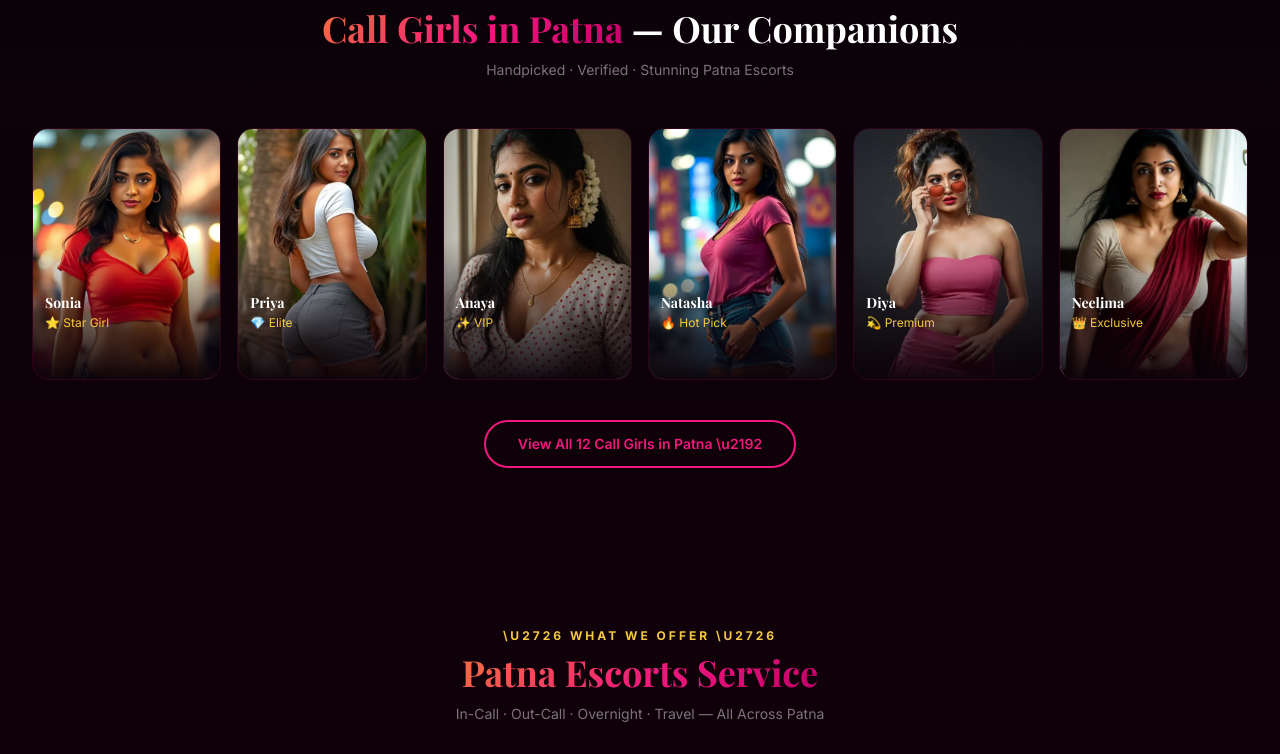
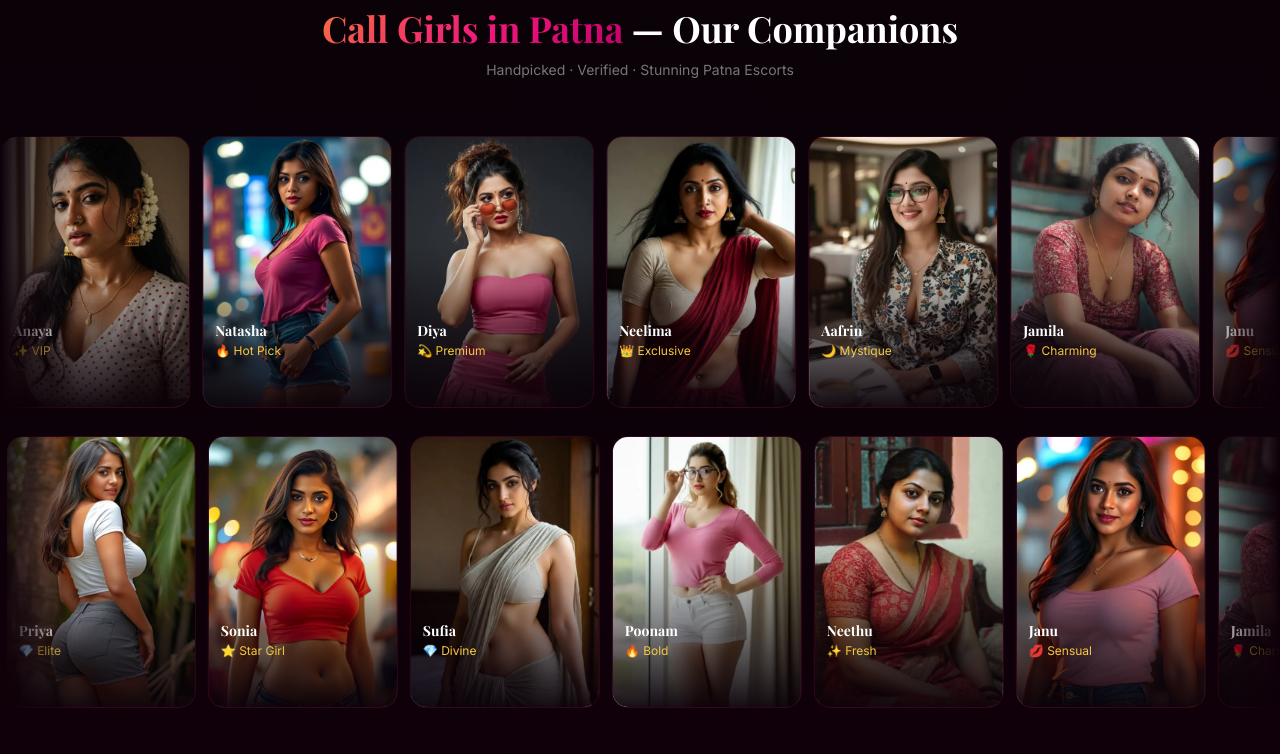
Before and after one commit to trusted7061-lab/hotsonia, a Next.js app: page / in a window 1280 px wide. Shown: the part 1001-1755 px from the top of the page. Built offline with nearby package versions, Linux system fonts and the light colour scheme; a web font is replaced by a local one.

Commit message:
Redesign companions section: two-row auto-scroll marquee with all 12 images

```diff
--- a/src/app/globals.css
+++ b/src/app/globals.css
@@ -42,3 +42,24 @@ html { scroll-behavior: smooth; }
 .companion-card:hover .companion-info { opacity: 1; }
 .companion-card img { transition: transform 0.5s ease; }
 .companion-card:hover img { transform: scale(1.07); }
+
+@keyframes marquee-left {
+  0% { transform: translateX(0); }
+  100% { transform: translateX(-50%); }
+}
+@keyframes marquee-right {
+  0% { transform: translateX(-50%); }
+  100% { transform: translateX(0); }
+}
+.marquee-track {
+  display: flex;
+  width: max-content;
+  animation: marquee-left 40s linear infinite;
+}
+.marquee-track:hover { animation-play-state: paused; }
+.marquee-track-reverse {
+  display: flex;
+  width: max-content;
+  animation: marquee-right 40s linear infinite;
+}
+.marquee-track-reverse:hover { animation-play-state: paused; }
--- a/src/app/page.tsx
+++ b/src/app/page.tsx
@@ -24,42 +24,18 @@ export const metadata: Metadata = {
 };
 
 const featured = [
-  {
-    name: "Sonia",
-    img: "/images/soniya.webp",
-    tag: "\u2b50 Star Girl",
-    alt: "Sonia — Call Girl in Patna | Star Escort Patna | Patna Escorts Service",
-  },
-  {
-    name: "Priya",
-    img: "/images/priya.webp",
-    tag: "\ud83d\udc8e Elite",
-    alt: "Priya — Elite Call Girl Patna | Escorts in Patna | Hot Sonia",
-  },
-  {
-    name: "Anaya",
-    img: "/images/anaya.webp",
-    tag: "\u2728 VIP",
-    alt: "Anaya — VIP Escort in Patna | Premium Call Girl Patna | Hot Sonia",
-  },
-  {
-    name: "Natasha",
-    img: "/images/natasha.webp",
-    tag: "\ud83d\udd25 Hot Pick",
-    alt: "Natasha — Hot Escort in Patna | Call Girls Patna | Patna Escorts Service",
-  },
-  {
-    name: "Diya",
-    img: "/images/diya.webp",
-    tag: "\ud83d\udcab Premium",
-    alt: "Diya — Premium Call Girl in Patna | Young Escort Patna | Hot Sonia",
-  },
-  {
-    name: "Neelima",
-    img: "/images/neelima.webp",
-    tag: "\ud83d\udc51 Exclusive",
-    alt: "Neelima — Exclusive Escort Patna | Top Call Girls in Patna | Hot Sonia",
-  },
+  { name: "Sonia",   img: "/images/soniya.webp",  tag: "⭐ Star Girl",  alt: "Sonia — Call Girl in Patna | Star Escort Patna | Patna Escorts Service" },
+  { name: "Priya",   img: "/images/priya.webp",   tag: "💎 Elite",      alt: "Priya — Elite Call Girl Patna | Escorts in Patna | Hot Sonia" },
+  { name: "Anaya",   img: "/images/anaya.webp",   tag: "✨ VIP",        alt: "Anaya — VIP Escort in Patna | Premium Call Girl Patna | Hot Sonia" },
+  { name: "Natasha", img: "/images/natasha.webp", tag: "🔥 Hot Pick",   alt: "Natasha — Hot Escort in Patna | Call Girls Patna | Patna Escorts Service" },
+  { name: "Diya",    img: "/images/diya.webp",    tag: "💫 Premium",    alt: "Diya — Premium Call Girl in Patna | Young Escort Patna | Hot Sonia" },
+  { name: "Neelima", img: "/images/neelima.webp", tag: "👑 Exclusive",  alt: "Neelima — Exclusive Escort Patna | Top Call Girls in Patna | Hot Sonia" },
+  { name: "Aafrin",  img: "/images/aafrin.webp",  tag: "🌙 Mystique",  alt: "Aafrin — Mystique Escort Patna | Call Girl Patna | Hot Sonia" },
+  { name: "Jamila",  img: "/images/jamila.webp",  tag: "🌹 Charming",  alt: "Jamila — Charming Call Girl Patna | Escorts in Patna | Hot Sonia" },
+  { name: "Janu",    img: "/images/janu.webp",    tag: "💋 Sensual",   alt: "Janu — Sensual Escort Patna | Call Girls in Patna | Hot Sonia" },
+  { name: "Neethu",  img: "/images/neethu.webp",  tag: "✨ Fresh",     alt: "Neethu — Fresh Escort Patna | Young Call Girl Patna | Hot Sonia" },
+  { name: "Poonam",  img: "/images/poonam.webp",  tag: "🔥 Bold",      alt: "Poonam — Bold Call Girl Patna | Escorts in Patna | Hot Sonia" },
+  { name: "Sufia",   img: "/images/sufia.webp",   tag: "💎 Divine",    alt: "Sufia — Divine Escort Patna | Premium Call Girl Patna | Hot Sonia" },
 ];
 
 const services = [
@@ -292,27 +268,35 @@ export default function HomePage() {
             </p>
           </div>
 
-          <div className="grid grid-cols-2 sm:grid-cols-3 lg:grid-cols-6 gap-4">
-            {featured.map((c) => (
+        </div>{/* close max-w-7xl — marquees are full-width */}
+
+        {/* ── Row 1: scrolls LEFT ── */}
+        <div
+          className="relative overflow-hidden mt-2"
+          style={{
+            maskImage: "linear-gradient(90deg, transparent 0%, black 6%, black 94%, transparent 100%)",
+            WebkitMaskImage: "linear-gradient(90deg, transparent 0%, black 6%, black 94%, transparent 100%)",
+          }}
+        >
+          <div className="marquee-track gap-3 py-2">
+            {[...featured, ...featured].map((c, i) => (
               <Link
                 href="/gallery"
-                key={c.name}
-                className="companion-card group relative rounded-2xl overflow-hidden block"
-                style={{ border: "1px solid rgba(240,24,125,0.15)" }}
+                key={`row1-${i}`}
+                className="companion-card flex-shrink-0 rounded-2xl overflow-hidden block group"
+                style={{ width: "190px", border: "1px solid rgba(240,24,125,0.18)" }}
               >
-                <div className="relative aspect-[3/4]">
+                <div className="relative" style={{ height: "270px" }}>
                   <Image
                     src={c.img}
                     alt={c.alt}
                     fill
                     className="object-cover"
-                    sizes="(max-width:640px) 50vw, (max-width:1024px) 33vw, 16vw"
+                    sizes="190px"
                   />
                   <div
                     className="absolute inset-0"
-                    style={{
-                      background: "linear-gradient(180deg, transparent 45%, rgba(10,2,8,0.96) 100%)",
-                    }}
+                    style={{ background: "linear-gradient(180deg, transparent 40%, rgba(10,2,8,0.95) 100%)" }}
                   />
                   <div className="absolute bottom-0 left-0 right-0 p-3">
                     <div className="text-white font-bold text-sm" style={{ fontFamily: "var(--font-playfair)" }}>
@@ -330,14 +314,62 @@ export default function HomePage() {
               </Link>
             ))}
           </div>
+        </div>
 
+        {/* ── Row 2: scrolls RIGHT ── */}
+        <div
+          className="relative overflow-hidden mt-3"
+          style={{
+            maskImage: "linear-gradient(90deg, transparent 0%, black 6%, black 94%, transparent 100%)",
+            WebkitMaskImage: "linear-gradient(90deg, transparent 0%, black 6%, black 94%, transparent 100%)",
+          }}
+        >
+          <div className="marquee-track-reverse gap-3 py-2">
+            {[...featured].reverse().concat([...featured].reverse()).map((c, i) => (
+              <Link
+                href="/gallery"
+                key={`row2-${i}`}
+                className="companion-card flex-shrink-0 rounded-2xl overflow-hidden block group"
+                style={{ width: "190px", border: "1px solid rgba(240,24,125,0.18)" }}
+              >
+                <div className="relative" style={{ height: "270px" }}>
+                  <Image
+                    src={c.img}
+                    alt={c.alt}
+                    fill
+                    className="object-cover"
+                    sizes="190px"
+                  />
+                  <div
+                    className="absolute inset-0"
+                    style={{ background: "linear-gradient(180deg, transparent 40%, rgba(10,2,8,0.95) 100%)" }}
+                  />
+                  <div className="absolute bottom-0 left-0 right-0 p-3">
+                    <div className="text-white font-bold text-sm" style={{ fontFamily: "var(--font-playfair)" }}>
+                      {c.name}
+                    </div>
+                    <div className="text-xs mt-0.5" style={{ color: "#f5c842" }}>{c.tag}</div>
+                    <div
+                      className="companion-info mt-2 text-xs font-semibold text-center py-1.5 rounded-full btn-gradient"
+                      style={{ color: "#fff" }}
+                    >
+                      Book Now
+                    </div>
+                  </div>
+                </div>
+              </Link>
+            ))}
+          </div>
+        </div>
+
+        <div className="max-w-7xl mx-auto px-4 sm:px-6 lg:px-8">
           <div className="text-center mt-10">
             <Link
               href="/gallery"
               className="inline-flex items-center gap-2 font-semibold text-sm px-8 py-3 rounded-full border-2 transition-all duration-300"
               style={{ borderColor: "#f0187d", color: "#f0187d" }}
             >
-              View All 12 Call Girls in Patna \u2192
+              View All 12 Call Girls in Patna →
             </Link>
           </div>
         </div>
```
